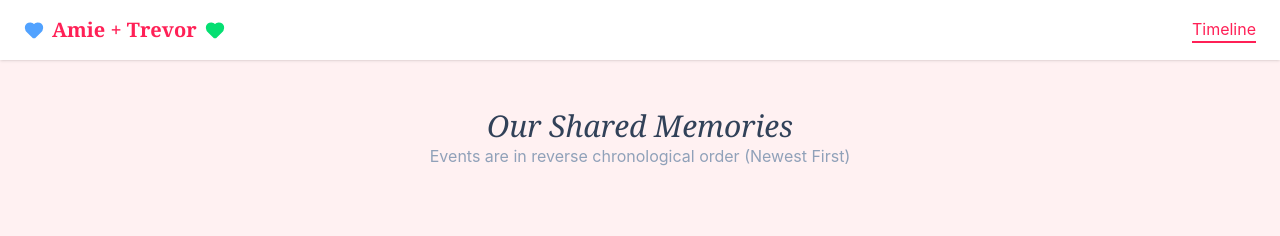
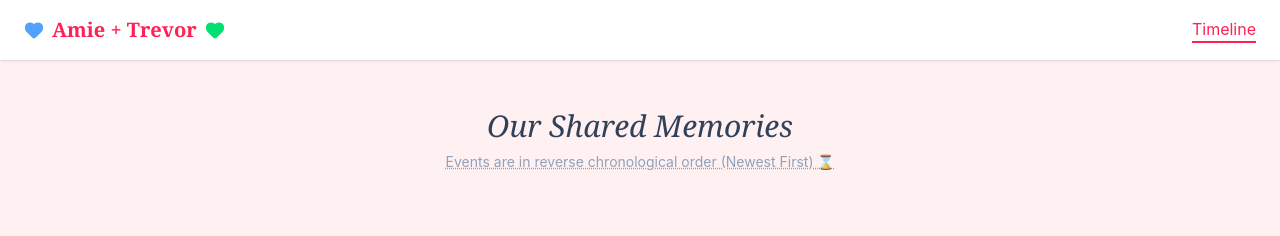
Before and after one commit to 4treess/amie, a React (Vite) app: page / in a window 1280 px wide. Shown: the top 236 px of the page. Built offline with nearby package versions, Linux system fonts and the light colour scheme; no server answers.

Commit message:
Trying a button instead of anchor

```diff
--- a/src/App.jsx
+++ b/src/App.jsx
@@ -212,9 +212,14 @@ const fetchEvents = async () => {
           <div className="animate-fade-in">
             <header className="py-8 text-center">
               <h2 className="text-3xl font-serif text-slate-700 italic">Our Shared Memories</h2>
-              <a className="text-slate-400 mt-2" onClick={() => handleSortOrder()}>{sortOrder === 1
-      ? "Events are in chronological order (Oldest First)"
-      : "Events are in reverse chronological order (Newest First)"}</a>
+              <button
+                onClick={handleSortOrder}
+                className="text-slate-400 hover:text-rose-400 transition-colors mt-2 text-sm underline decoration-dotted"
+              >
+                {sortOrder === 1
+                  ? "Events are in chronological order (Oldest First) ⏳"
+                  : "Events are in reverse chronological order (Newest First) ⌛"}
+              </button>
             </header>
 
             <div className="relative mt-10">
```
